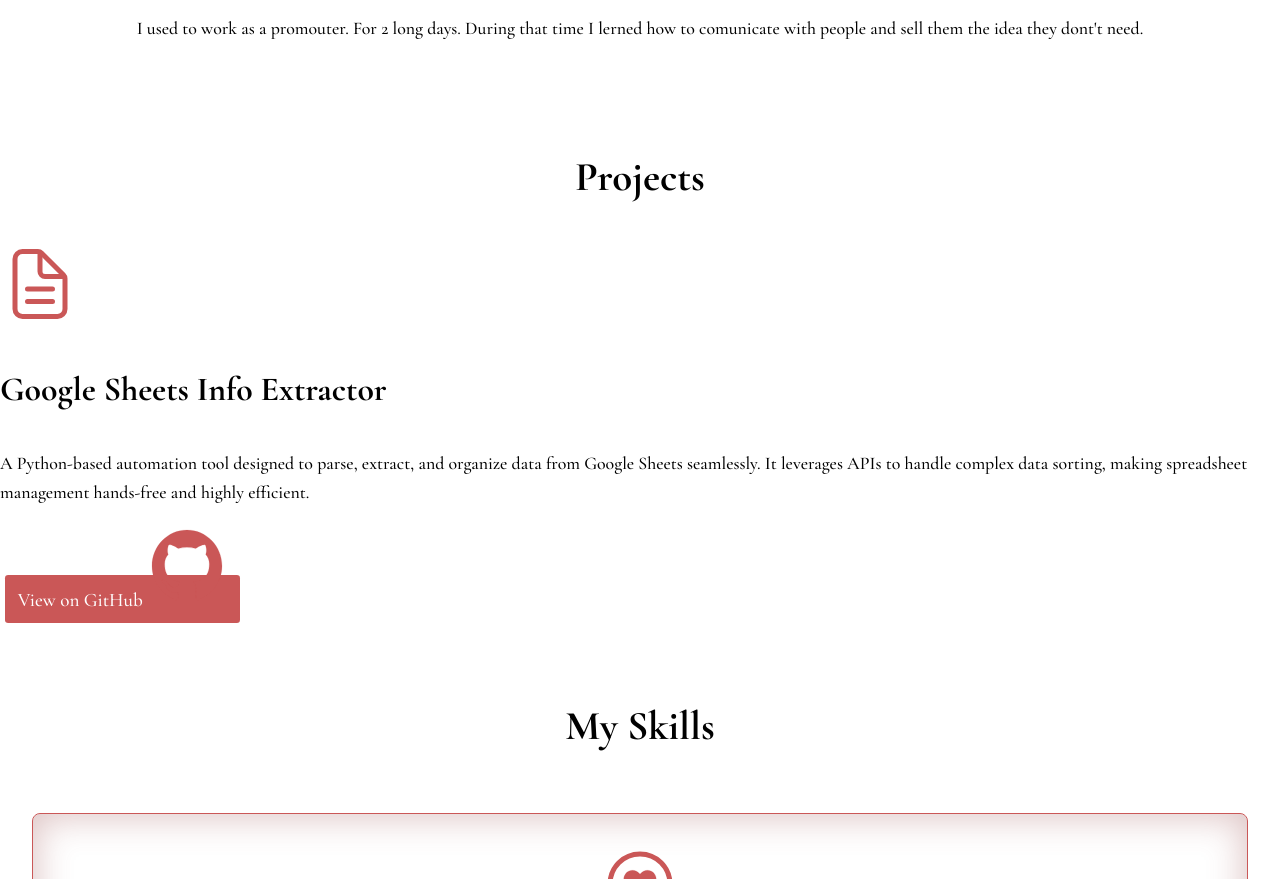
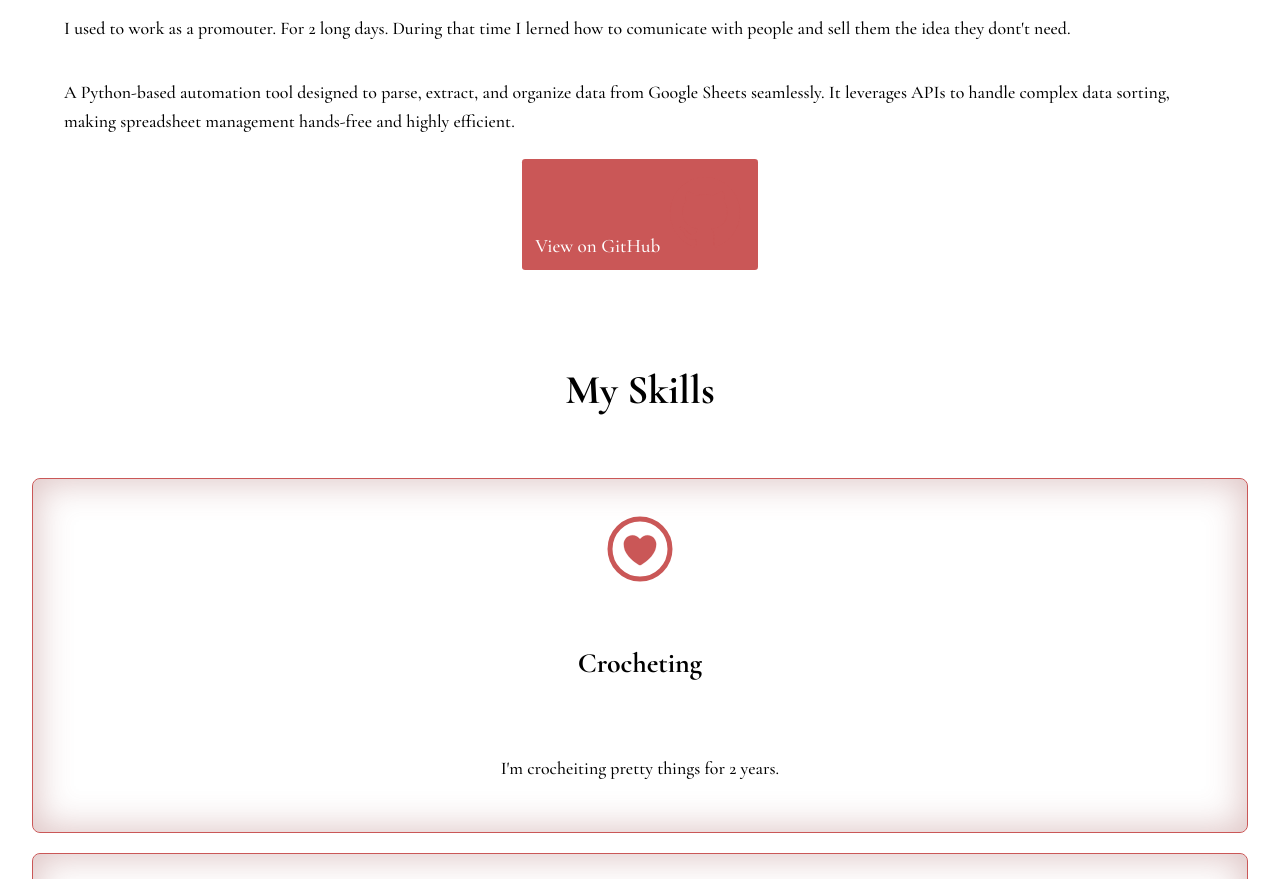
Before and after one commit to 26ifediukovich-oss/irina.github.io, a plain HTML site: page index.html in a window 1280 px wide. Shown: the part 914-1793 px from the top of the page. Drawn offline with nearby package versions, Linux system fonts and the light colour scheme; a web font is replaced by a local one.

Commit message:
Remove projects section and update project info
Removed the projects section and updated the project description.

```diff
--- a/index.html
+++ b/index.html
@@ -66,25 +66,18 @@
                     </div>
                     <p>I used to work as a promouter. For 2 long days. During that time I lerned how to comunicate with people and sell them the idea they dont't need.</p>
 
-                </section>
-
-
-
-                <section id="projects">
-    <h2>Projects</h2>
-    <div class="project_box">
-        <div class="project_header">
-            <ion-icon name="document-text-outline"></ion-icon>
-            <h3>Google Sheets Info Extractor</h3>
-        </div>
-        <p>
+<p>
             A Python-based automation tool designed to parse, extract, and organize data from Google Sheets seamlessly. It leverages APIs to handle complex data sorting, making spreadsheet management hands-free and highly efficient.
         </p>
         <a class="links project_link" href="https://github.com/ay4nnnn/updated_google_sheets_info_extracter_part_2" target="_blank">
             View on GitHub <ion-icon name="logo-github"></ion-icon>
         </a>
-    </div>
+
+
+
                 </section>
+
+
 
 
                 <section id="skills">
```
